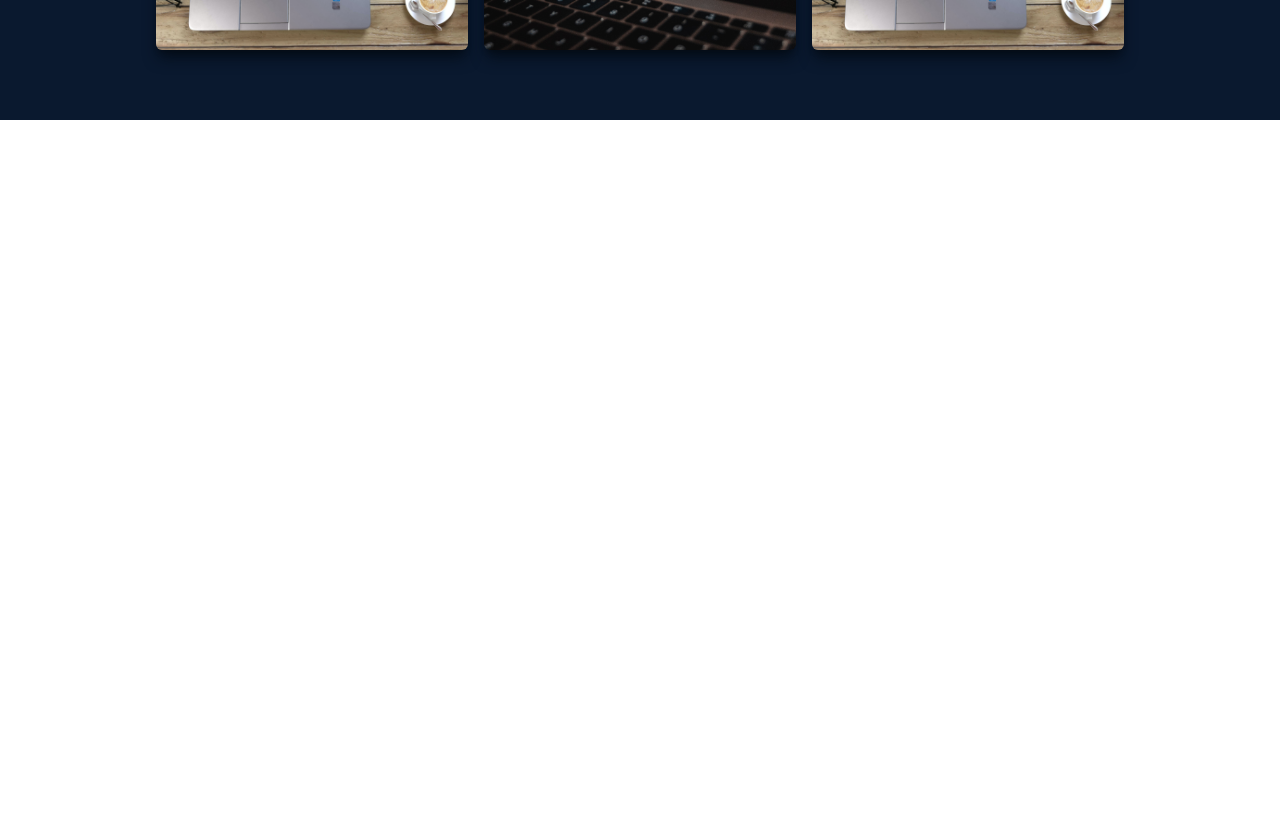
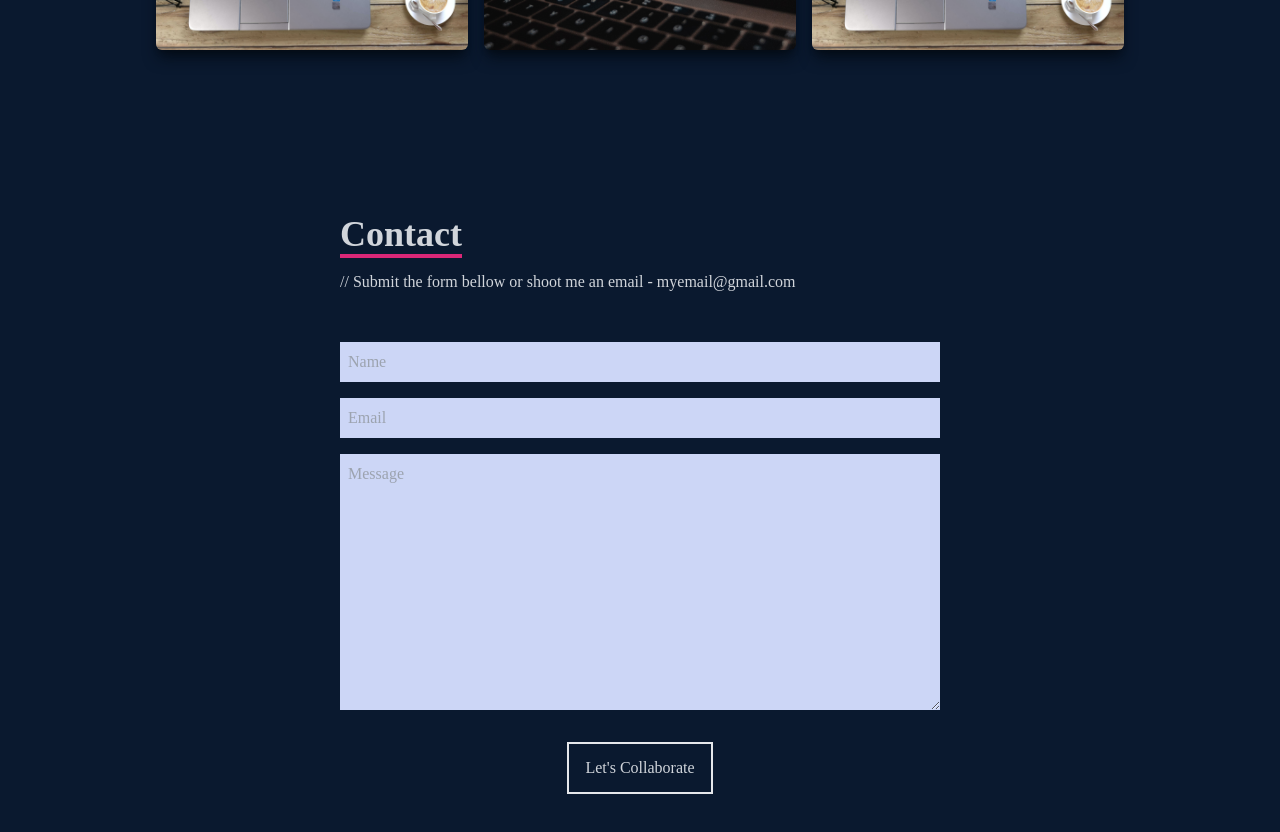
Before and after one commit to RovaFitia/portfolio-react-app, a React (Create React App) app: page / in a window 1280 px wide. Shown: the part 3080-3912 px from the top of the page. Before the commit the page ends 3200 px from the top, so only its background shows below. Built offline with nearby package versions, Linux system fonts and the light colour scheme; the HTML template or start-up script is replaced by a standard one.

Commit message:
Ajout du composant contact dans ma portfolio

```diff
--- a/src/App.js
+++ b/src/App.js
@@ -1,5 +1,6 @@
 import Navbar from "./components/Navbar.jsx";
 import About from "./components/pages/About.jsx";
+import Contact from "./components/pages/Contact.jsx";
 import Home from "./components/pages/Home.jsx";
 import Skills from "./components/pages/Skills.jsx";
 import Work from "./components/pages/Work.jsx";
@@ -12,6 +13,7 @@ function App() {
       <About />
       <Skills />
       <Work />
+      <Contact />
     </div>
   );
 }
--- /dev/null
+++ b/src/components/pages/Contact.jsx
@@ -0,0 +1,21 @@
+/* eslint-disable react/jsx-no-comment-textnodes */
+import React from 'react'
+
+const Contact = () => {
+  return (
+    <div name='contact' className='w-full h-screen bg-[#0a192f] flex justify-center items-center p-4 text-gray-300'>
+        <form action="https://getform.io/f/a2241859-20af-4fc7-a9ff-dbd6891cfa39" className='flex flex-col max-w-[600px] w-full t' method='POST'>
+            <div className='pb-8'>
+                <p className='text-4xl inline font-bold border-b-4 border-pink-600'>Contact</p>
+                <p className='py-4'>// Submit the form bellow or shoot me an email - myemail@gmail.com</p>
+            </div>
+            <input className='p-2 bg-[#ccd6f6] text-gray-950' type="text" placeholder='Name' name='name' />
+            <input className='my-4 p-2 bg-[#ccd6f6] text-gray-950' type="email" placeholder='Email' name='email' />
+            <textarea className='p-2 bg-[#ccd6f6] text-gray-950' name="message" rows="10" placeholder='Message'></textarea>
+            <button className='border-2 hover:bg-pink-600 hover:border-pink-600 px-4 py-3 my-8 mx-auto flex items-center justify-center'>Let's Collaborate</button>
+        </form>
+    </div>
+  )
+}
+
+export default Contact
--- a/src/components/pages/Skills.jsx
+++ b/src/components/pages/Skills.jsx
@@ -11,7 +11,7 @@ import Mysql from '../../assets/icons8-mysql-144.png'
 
 const Skills = () => {
   return (
-    <div name='skills' className='w-full md:h-screen bg-[#0a192f] text-gray-300'>
+    <div name='skills' className='w-full h-screen bg-[#0a192f] text-gray-300'>
         {/* container */}
         <div className='max-w-[1000px] mx-auto p-4 flex flex-col justify-center w-full h-full'>
             <div>
```
